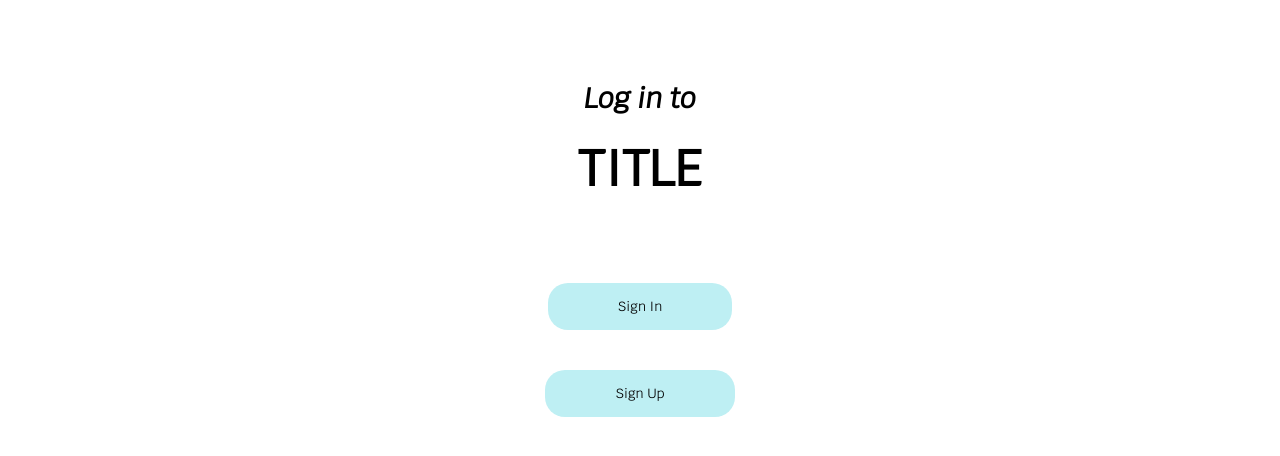
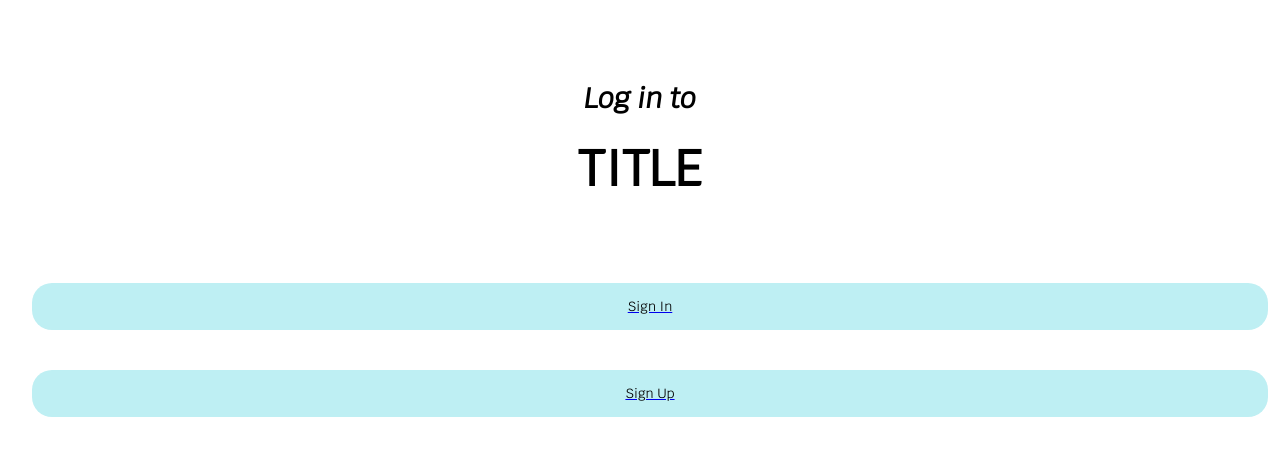
Before and after one commit to Namrata-Keskar/CruzHacks2024, a React (Create React App) app: page /servicelanding in a window 1280 px wide. Shown: the top 456 px of the page. Built offline with nearby package versions, Linux system fonts and the light colour scheme; no server answers.

Commit message:
MyEvents prettier

```diff
--- a/src/pages/MyEvents.css
+++ b/src/pages/MyEvents.css
@@ -1,11 +1,28 @@
 .MyEvents {
-    text-align: center;
+  font-family: 'Krub', sans-serif;
 }
 
 .title {
+  text-align: center;
   font-family: 'Krub', sans-serif;
   font-size: 30px;
   margin-bottom: 20px;
+}
+
+.label {
+  text-align: left;
+}
+
+.editing-fields input,
+.editing-fields textarea {
+  font-family: 'Krub', sans-serif;
+  display: block;
+  width: 100%;
+  padding: 10px;
+  margin-bottom: 15px;
+  border: none;
+  border-radius: 5px;
+  box-sizing: border-box;
 }
 
 .service-card {
@@ -13,7 +30,8 @@
   border-radius: 8px;
   padding: 20px;
   margin: 20px auto;
-    max-width: 400px; /* Adjust as needed */
+  max-width: 400px;
+  /* Adjust as needed */
 }
 
 .service-card h2 {
@@ -32,3 +50,23 @@
 .description {
   margin-top: 10px;
 }
+
+button {
+  display: block;
+  width: 100%;
+  padding: 10px;
+  font-family: 'Krub', sans-serif;
+  background-color: #BEEFF3; /* Button background color */
+  color: black;
+  border: none;
+  border-radius: 8px;
+  cursor: pointer;
+}
+
+button:hover {
+  background-color: #75BFC4; /* Hover color for the button */
+}
+
+button:disabled {
+  cursor: not-allowed;
+}
--- a/src/pages/MyEvents.js
+++ b/src/pages/MyEvents.js
@@ -148,27 +148,26 @@
       {events.map((event, index) => (
         <div key={index} className="service-card">
           {editMode && editedEvent.__id === event.id ? (
-            <div>
+            <div class="editing-fields">
+              <label>Event name</label>
               <input
                 type="text"
                 value={editedEvent.name}
                 onChange={(e) => handleChange('name', e.target.value)}
               />
-              <input
-                type="text"
-                value={editedEvent.orgName}
-                onChange={(e) => handleChange('orgName', e.target.value)}
-              />
+              <label>Date</label>
               <input
                 type="text"
                 value={editedEvent.date}
                 onChange={(e) => handleChange('date', e.target.value)}
               />
+              <label>Location</label>
               <input
                 type="text"
                 value={editedEvent.location}
                 onChange={(e) => handleChange('location', e.target.value)}
               />
+              <label>Description</label>
               <textarea
                 value={editedEvent.description}
                 onChange={(e) => handleChange('description', e.target.value)}
```
Lines whose indentation alone changed are shown as unchanged.
